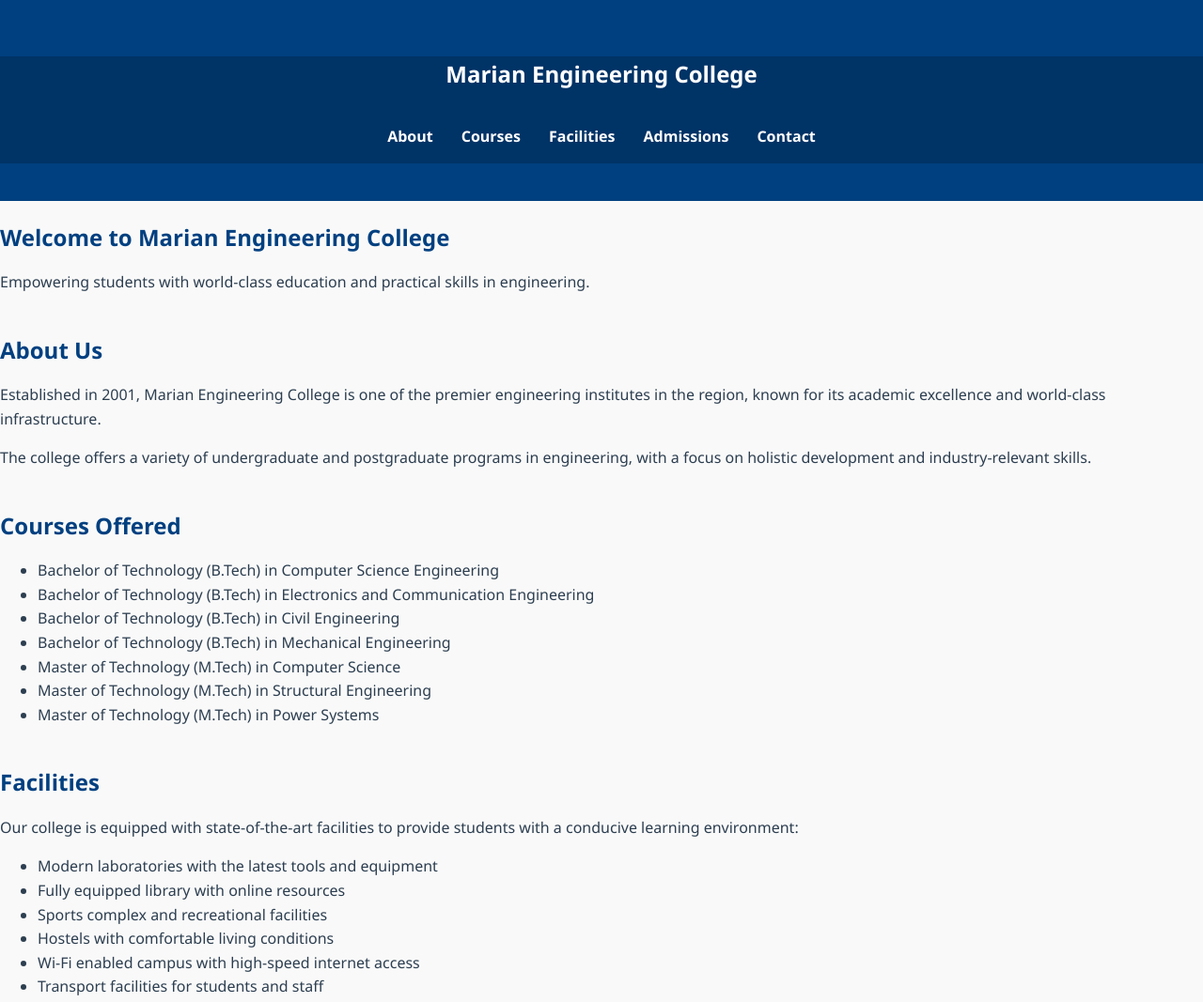
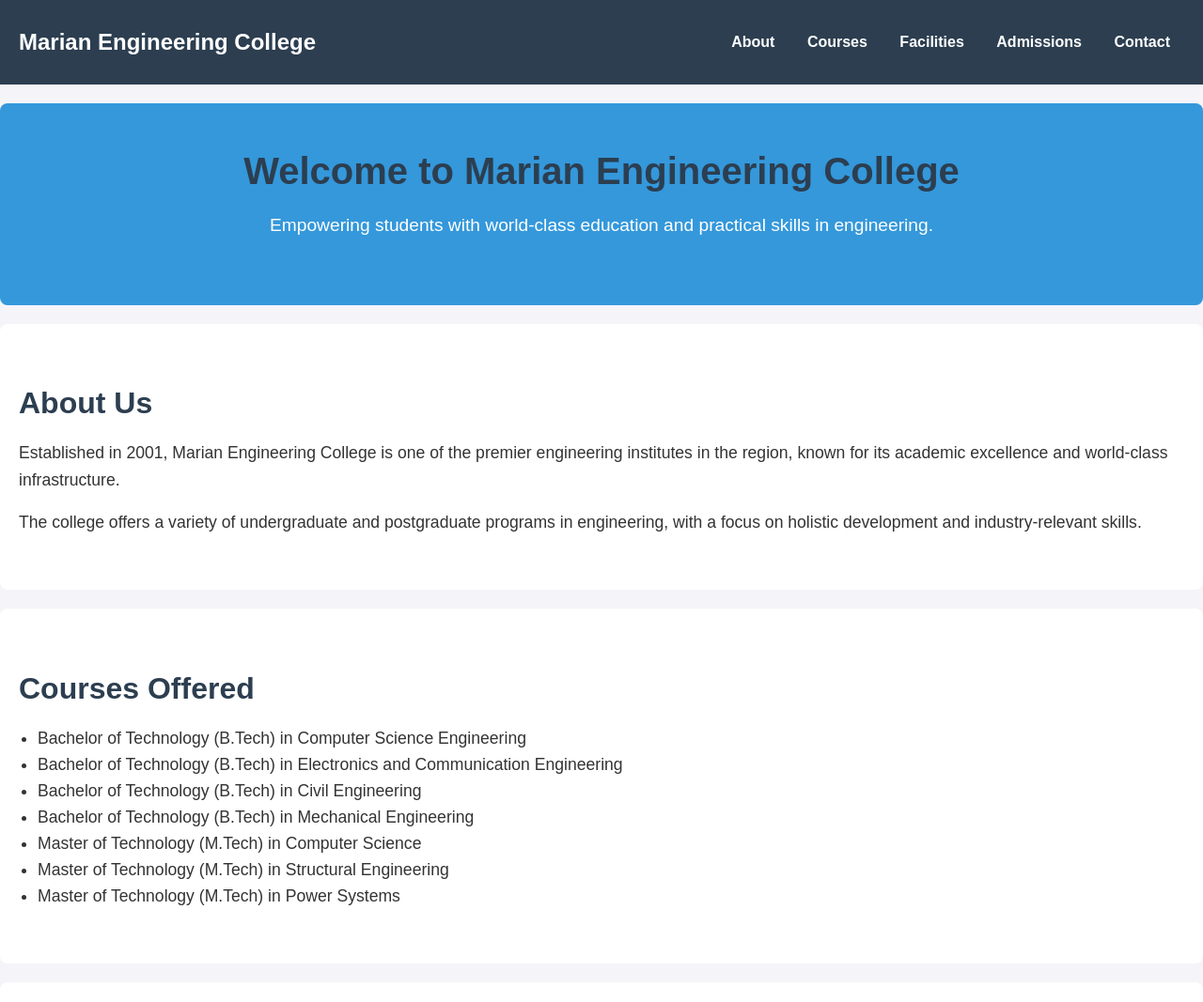
Before and after one commit to Balagovind-8/Community-, a plain HTML site: page index.html in a window 1280 px wide. Shown: the top 1067 px of the page at 94% size. Drawn offline with Linux system fonts and the light colour scheme.

Commit message:
Update styles.css

```diff
--- a/styles.css
+++ b/styles.css
@@ -1,81 +1,109 @@
- /* Base Styles */
+ /* General Styles */
 body {
-  font-family: 'Segoe UI', Tahoma, Geneva, Verdana, sans-serif;
-  color: #2c3e50;
-  background-color: #f9f9f9;
-  margin: 0;
-  padding: 0;
-  line-height: 1.6;
+    font-family: Arial, sans-serif;
+    margin: 0;
+    padding: 0;
+    background-color: #f4f4f9;
+    color: #333;
 }
 
-.container {
-  width: 90%;
-  max-width: 1200px;
-  margin: auto;
-  padding: 20px;
+header {
+    background-color: #2c3e50;
+    color: white;
+    padding: 20px;
 }
 
-/* Header */
-header {
-  background-color: #004080;
-  color: #ffffff;
-  padding: 40px 0;
-  text-align: center;
+header nav {
+    display: flex;
+    justify-content: space-between;
+    align-items: center;
 }
 
-header .tagline {
-  font-size: 1.2rem;
-  margin-top: 10px;
+header nav .logo h1 {
+    margin: 0;
 }
 
-/* Navigation */
-nav {
-  background-color: #003366;
+header nav ul {
+    list-style-type: none;
+    padding: 0;
 }
 
-nav ul {
-  list-style: none;
-  display: flex;
-  justify-content: center;
-  padding: 0;
-  margin: 0;
+header nav ul li {
+    display: inline;
+    margin: 0 15px;
 }
 
-nav ul li {
-  margin: 0 15px;
+header nav ul li a {
+    color: white;
+    text-decoration: none;
+    font-weight: bold;
 }
 
-nav ul li a {
-  color: #ffffff;
-  text-decoration: none;
-  font-weight: bold;
-  padding: 15px 0;
-  display: block;
+header nav ul li a:hover {
+    color: #3498db;
 }
 
-nav ul li a:hover {
-  text-decoration: underline;
+/* Hero Section */
+#hero {
+    background-color: #3498db;
+    color: white;
+    text-align: center;
+    padding: 50px 20px;
 }
 
-/* Main Content */
-main section {
-  margin-bottom: 40px;
+#hero h2 {
+    font-size: 2.5em;
+    margin: 0;
 }
 
-main h2 {
-  color: #004080;
-  margin-bottom: 10px;
+#hero p {
+    font-size: 1.2em;
+    margin-top: 20px;
 }
 
-main h3 {
-  color: #0066cc;
-  margin-bottom: 5px;
+/* Sections */
+section {
+    padding: 40px 20px;
+    margin: 20px 0;
+    background-color: white;
+    border-radius: 8px;
+}
+
+section h2 {
+    font-size: 2em;
+    color: #2c3e50;
+    margin-bottom: 20px;
+}
+
+section p, section ul {
+    font-size: 1.1em;
+    line-height: 1.6;
+}
+
+section ul {
+    padding-left: 20px;
 }
 
 /* Footer */
 footer {
-  background-color: #004080;
-  color: #ffffff;
-  text-align: center;
-  padding: 20px 0;
+    background-color: #2c3e50;
+    color: white;
+    text-align: center;
+    padding: 20px;
 }
+
+/* Media Queries for Responsiveness */
+@media (max-width: 768px) {
+    header nav {
+        flex-direction: column;
+        text-align: center;
+    }
+
+    header nav ul li {
+        margin: 10px 0;
+    }
+
+    section {
+        padding: 20px;
+    }
+}
```
